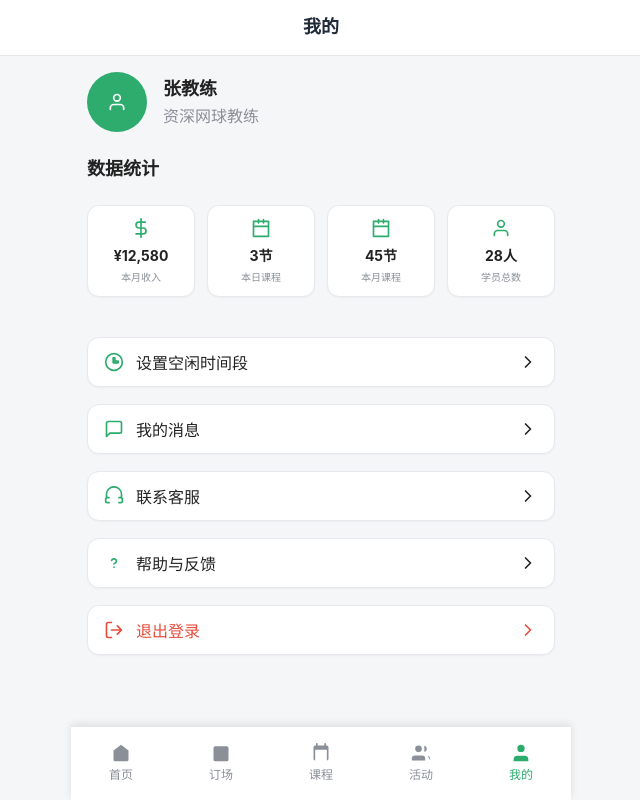
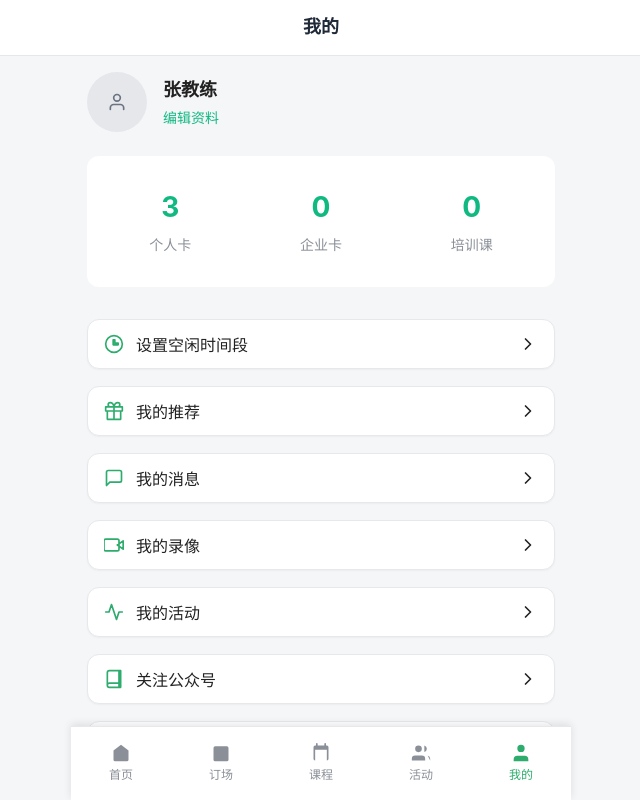
Before and after one commit to winifredlamy-ops/coach, a React (Vite) app: page /profile in a window 1280 px wide. Shown: the whole page, without its empty margins (319-959 px from the left). Built offline with nearby package versions, Linux system fonts and the light colour scheme.

Commit message:
修改教练个人设置界面

```diff
--- a/src/ui/Profile.css
+++ b/src/ui/Profile.css
@@ -39,25 +39,40 @@
 	width: 60px;
 	height: 60px;
 	border-radius: 50%;
-	background: var(--primary);
-	color: white;
+	background: #e5e7eb;
+	color: #6b7280;
 	display: flex;
 	align-items: center;
 	justify-content: center;
 	font-size: 24px;
 }
 
-.coach-info h2 {
+.user-info {
+	display: flex;
+	flex-direction: column;
+	gap: 4px;
+}
+
+.username {
 	font-size: 18px;
-	font-weight: 700;
-	margin: 0 0 4px 0;
+	font-weight: 600;
+	margin: 0;
 	color: var(--fg);
 }
 
-.coach-info p {
-	color: var(--muted);
-	font-size: 16px;
-	margin: 0;
+.edit-profile {
+	background: none;
+	border: none;
+	color: #10b981;
+	font-size: 14px;
+	padding: 0;
+	cursor: pointer;
+	text-align: left;
+	font-weight: 500;
+}
+
+.edit-profile:hover {
+	text-decoration: underline;
 }
 
 .contact-info {
@@ -86,42 +101,31 @@
 
 .stats-section {
 	margin-bottom: 24px;
-}
-
-.stats-section h3 {
-	font-size: 18px;
-	font-weight: 600;
-	margin: 0 0 16px 0;
-	color: var(--fg);
+	background: white;
+	padding: 16px;
+	border-radius: 12px;
 }
 
 .stats-grid {
 	display: grid;
-	grid-template-columns: 1fr 1fr 1fr 1fr;
-	gap: 12px;
+	grid-template-columns: repeat(3, 1fr);
+	gap: 16px;
 }
 
-.stat-item {
-	padding: 12px 8px;
+.stat-card {
 	text-align: center;
+	padding: 16px 8px;
 }
 
-.stat-icon {
-	color: var(--primary);
+.stat-value-large {
+	font-size: 28px;
+	font-weight: 700;
+	color: #10b981;
 	margin-bottom: 8px;
-	display: flex;
-	justify-content: center;
 }
 
-.stat-value {
+.stat-label-large {
 	font-size: 14px;
-	font-weight: 700;
-	color: var(--fg);
-	margin-bottom: 4px;
-}
-
-.stat-label {
-	font-size: 10px;
 	color: var(--muted);
 }
 
@@ -185,3 +189,33 @@
 	margin: 0;
 	font-size: 14px;
 }
+
+.membership-status {
+	background: var(--card-bg);
+	border: 1px solid var(--border);
+	border-radius: 12px;
+	padding: 12px 16px;
+	display: flex;
+	align-items: center;
+	gap: 12px;
+	margin-bottom: 80px;
+	cursor: pointer;
+	transition: all 0.2s ease;
+}
+
+.membership-status:hover {
+	transform: translateY(-1px);
+	box-shadow: 0 4px 12px rgba(0,0,0,0.1);
+}
+
+.membership-status svg {
+	color: var(--primary);
+	flex-shrink: 0;
+}
+
+.membership-status span {
+	flex: 1;
+	font-size: 14px;
+	color: var(--fg);
+	font-weight: 500;
+}
--- a/src/ui/Profile.tsx
+++ b/src/ui/Profile.tsx
@@ -21,33 +21,31 @@ const IconChevronRight: React.FC = () => <Svg path="M9 18l6-6-6-6" />
 const IconClock: React.FC = () => <Svg path="M12 2a10 10 0 1 0 10 10A10 10 0 0 0 12 2Zm5 11h-6V7h2v4h4Z" />
 const IconMessage: React.FC = () => <Svg path="M21 15a2 2 0 0 1-2 2H7l-4 4V5a2 2 0 0 1 2-2h14a2 2 0 0 1 2 2Z" />
 const IconHeadphones: React.FC = () => <Svg path="M3 14v-4a9 9 0 0 1 18 0v4M6 14h-2a2 2 0 0 0-2 2v2a2 2 0 0 0 2 2h2M18 14h2a2 2 0 0 1 2 2v2a2 2 0 0 1-2 2h-2" />
+const IconGift: React.FC = () => <Svg path="M20 12v10H4V12 M2 7h20v5H2z M12 22V7 M12 7H7.5a2.5 2.5 0 0 1 0-5C11 2 12 7 12 7z M12 7h4.5a2.5 2.5 0 0 0 0-5C13 2 12 7 12 7z" />
+const IconVideo: React.FC = () => <Svg path="M23 7l-7 5 7 5V7z M16 5H2a2 2 0 0 0-2 2v10a2 2 0 0 0 2 2h14a2 2 0 0 0 2-2V7a2 2 0 0 0-2-2z" />
+const IconActivity: React.FC = () => <Svg path="M22 12h-4l-3 9L9 3l-3 9H2" />
+const IconFileText: React.FC = () => <Svg path="M14 2H6a2 2 0 0 0-2 2v16a2 2 0 0 0 2 2h12a2 2 0 0 0 2-2V8z M14 2v6h6 M16 13H8 M16 17H8 M10 9H8" />
+const IconInfo: React.FC = () => <Svg path="M12 22c5.523 0 10-4.477 10-10S17.523 2 12 2 2 6.477 2 12s4.477 10 10 10z M12 16v-4 M12 8h.01" />
+const IconBook: React.FC = () => <Svg path="M4 19.5A2.5 2.5 0 0 1 6.5 17H20 M4 19.5A2.5 2.5 0 0 0 6.5 22H20V2H6.5A2.5 2.5 0 0 0 4 4.5z M18 2v20" />
+const IconCreditCard: React.FC = () => <Svg path="M21 4H3a2 2 0 0 0-2 2v12a2 2 0 0 0 2 2h18a2 2 0 0 0 2-2V6a2 2 0 0 0-2-2z M1 10h22" />
 
 interface StatItem {
 	label: string
-	value: string
-	icon: React.ReactNode
+	value: string | number
 }
 
 const stats: StatItem[] = [
 	{
-		label: '本月收入',
-		value: '¥12,580',
-		icon: <IconDollar />
+		label: '个人卡',
+		value: 3
 	},
 	{
-		label: '本日课程',
-		value: '3节',
-		icon: <IconCalendar />
+		label: '企业卡',
+		value: 0
 	},
 	{
-		label: '本月课程',
-		value: '45节',
-		icon: <IconCalendar />
-	},
-	{
-		label: '学员总数',
-		value: '28人',
-		icon: <IconUser />
+		label: '培训课',
+		value: 0
 	}
 ]
 
@@ -68,9 +66,34 @@ export const Profile: React.FC = () => {
 			action: () => navigate('/profile/time-slot')
 		},
 		{
+			icon: <IconGift />,
+			label: '我的推荐',
+			action: () => console.log('我的推荐')
+		},
+		{
 			icon: <IconMessage />,
 			label: '我的消息',
 			action: () => console.log('我的消息')
+		},
+		{
+			icon: <IconVideo />,
+			label: '我的录像',
+			action: () => console.log('我的录像')
+		},
+		{
+			icon: <IconActivity />,
+			label: '我的活动',
+			action: () => console.log('我的活动')
+		},
+		{
+			icon: <IconBook />,
+			label: '关注公众号',
+			action: () => console.log('关注公众号')
+		},
+		{
+			icon: <IconFileText />,
+			label: '协议与条款',
+			action: () => console.log('协议与条款')
 		},
 		{
 			icon: <IconHeadphones />,
@@ -78,9 +101,9 @@ export const Profile: React.FC = () => {
 			action: () => console.log('联系客服')
 		},
 		{
-			icon: <IconHelpCircle />,
-			label: '帮助与反馈',
-			action: () => console.log('帮助')
+			icon: <IconInfo />,
+			label: '关于',
+			action: () => console.log('关于')
 		},
 		{
 			icon: <IconLogOut />,
@@ -100,26 +123,20 @@ export const Profile: React.FC = () => {
 					<div className="avatar">
 						<IconUser />
 					</div>
-					<div className="coach-info">
-						<h2>张教练</h2>
-						<p>资深网球教练</p>
+					<div className="user-info">
+						<h2 className="username">张教练</h2>
+						<button className="edit-profile">编辑资料</button>
 					</div>
 				</div>
 			</div>
 
 
 			<div className="stats-section">
-				<h3>数据统计</h3>
 				<div className="stats-grid">
 					{stats.map((stat, index) => (
-						<div key={index} className="stat-item card">
-							<div className="stat-icon">
-								{stat.icon}
-							</div>
-							<div className="stat-content">
-								<div className="stat-value">{stat.value}</div>
-								<div className="stat-label">{stat.label}</div>
-							</div>
+						<div key={index} className="stat-card">
+							<div className="stat-value-large">{stat.value}</div>
+							<div className="stat-label-large">{stat.label}</div>
 						</div>
 					))}
 				</div>
@@ -146,6 +163,12 @@ export const Profile: React.FC = () => {
 				</div>
 			</div>
 
+			<div className="membership-status">
+				<IconCreditCard />
+				<span>开机(导师月卡2025/10/30～2025/11/28)</span>
+				<IconChevronRight />
+			</div>
+
 		</div>
 	)
 }
--- a/src/ui/TimeSlotSetting.tsx
+++ b/src/ui/TimeSlotSetting.tsx
@@ -16,15 +16,9 @@ export const TimeSlotSetting: React.FC = () => {
 	const [startTime, setStartTime] = useState('4:36 PM')
 	const [endTime, setEndTime] = useState('4:36 PM')
 	const [selectedDays, setSelectedDays] = useState<string[]>(['周一', '周二', '周三', '周四', '周五'])
-	const [duration, setDuration] = useState('60')
 	const [isRecurring, setIsRecurring] = useState(true)
 
 	const weekdays = ['周一', '周二', '周三', '周四', '周五', '周六', '周日']
-	const durations = [
-		{ value: '30', label: '30分钟' },
-		{ value: '60', label: '1小时' },
-		{ value: '120', label: '2小时' }
-	]
 
 	const toggleDay = (day: string) => {
 		setSelectedDays(prev =>
@@ -39,7 +33,6 @@ export const TimeSlotSetting: React.FC = () => {
 			startTime,
 			endTime,
 			selectedDays,
-			duration,
 			isRecurring
 		})
 	}
@@ -125,21 +118,6 @@ export const TimeSlotSetting: React.FC = () => {
 					</div>
 
 					<div className="option-group">
-						<label className="option-label">课程时长</label>
-						<div className="duration-grid">
-							{durations.map(dur => (
-								<button
-									key={dur.value}
-									className={`duration-btn ${duration === dur.value ? 'selected' : ''}`}
-									onClick={() => setDuration(dur.value)}
-								>
-									{dur.label}
-								</button>
-							))}
-						</div>
-					</div>
-
-					<div className="option-group">
 						<label className="option-label">重复设置</label>
 						<div className="toggle-section">
 							<div className="toggle-item">
```
